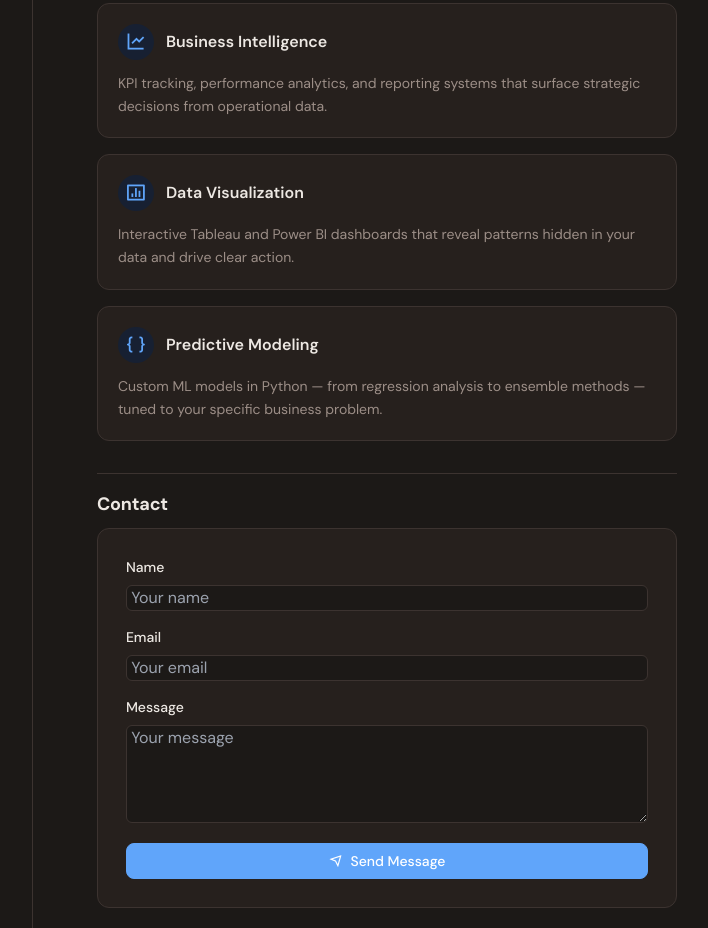
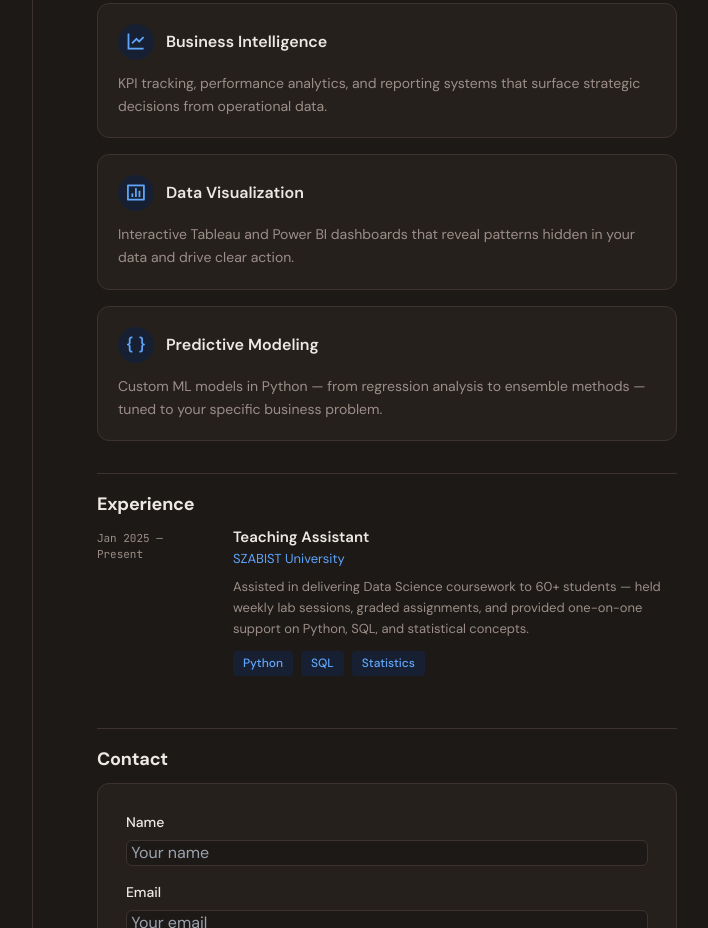
Before and after one commit to fakhurddin/Portfolio_Website, a website: page index.html in a window 1280 px wide. Shown: the part 1361-2289 px from the top of the page, without its empty margins (539-1247 px from the left). Drawn offline with nearby package versions, Linux system fonts and the light colour scheme.

Commit message:
Add Experience section between Expertise and Contact
Co-Authored-By: Claude Sonnet 4.6 <noreply@anthropic.com>

```diff
--- a/Scripts/navigation.js
+++ b/Scripts/navigation.js
@@ -1,6 +1,6 @@
 (function () {
   const navLinks = document.querySelectorAll('.lp-nav__link');
-  const sections = document.querySelectorAll('#about, #projects, #services, #contact');
+  const sections = document.querySelectorAll('#about, #projects, #services, #experience, #contact');
   const rightPanel = document.querySelector('.right-panel');
 
   navLinks.forEach(function (link) {
--- a/Styles/main.css
+++ b/Styles/main.css
@@ -488,3 +488,63 @@ img {
     align-items: flex-start;
   }
 }
+
+/* ==============================
+   EXPERIENCE LIST
+   ============================== */
+.exp-list {
+  display: flex;
+  flex-direction: column;
+}
+
+.exp-entry {
+  display: grid;
+  grid-template-columns: 7rem 1fr;
+  gap: 0 1.5rem;
+  padding: 1.25rem 0;
+  border-bottom: 1px solid var(--border);
+}
+
+.exp-entry:first-child {
+  padding-top: 0;
+}
+
+.exp-entry:last-child {
+  border-bottom: none;
+}
+
+.exp-entry__period {
+  font-family: 'JetBrains Mono', monospace;
+  font-size: 0.6875rem;
+  color: var(--text-muted);
+  padding-top: 0.2rem;
+  line-height: 1.4;
+}
+
+.exp-entry__role {
+  font-size: 0.9375rem;
+  font-weight: 600;
+  color: var(--text);
+  margin: 0 0 0.125rem;
+  line-height: 1.3;
+}
+
+.exp-entry__company {
+  font-size: 0.8125rem;
+  color: var(--accent);
+  margin: 0 0 0.5rem;
+}
+
+.exp-entry__desc {
+  font-size: 0.8125rem;
+  color: var(--text-muted);
+  line-height: 1.6;
+  margin: 0;
+}
+
+@media (max-width: 480px) {
+  .exp-entry {
+    grid-template-columns: 1fr;
+    gap: 0.25rem;
+  }
+}
--- a/index.html
+++ b/index.html
@@ -75,8 +75,9 @@
         <nav class="lp-nav" aria-label="Page sections">
           <a href="#about"    class="lp-nav__link">About</a>
           <a href="#projects" class="lp-nav__link">Projects</a>
-          <a href="#services" class="lp-nav__link">Expertise</a>
-          <a href="#contact"  class="lp-nav__link">Contact</a>
+          <a href="#services"    class="lp-nav__link">Expertise</a>
+          <a href="#experience" class="lp-nav__link">Experience</a>
+          <a href="#contact"    class="lp-nav__link">Contact</a>
         </nav>
 
         <div class="lp-social">
@@ -359,6 +360,31 @@
           </div>
         </section>
 
+        <!-- EXPERIENCE -->
+        <section id="experience" class="rp-section" aria-label="Experience">
+          <h2>Experience</h2>
+          <div class="exp-list">
+
+            <div class="exp-entry">
+              <div class="exp-entry__period">Jan 2025 — Present</div>
+              <div class="exp-entry__body">
+                <h3 class="exp-entry__role">Teaching Assistant</h3>
+                <p class="exp-entry__company">SZABIST University</p>
+                <p class="exp-entry__desc">
+                  Assisted in delivering Data Science coursework to 60+ students — held weekly lab sessions,
+                  graded assignments, and provided one-on-one support on Python, SQL, and statistical concepts.
+                </p>
+                <div class="flex flex-wrap gap-2 mt-3">
+                  <span class="tag">Python</span>
+                  <span class="tag">SQL</span>
+                  <span class="tag">Statistics</span>
+                </div>
+              </div>
+            </div>
+
+          </div>
+        </section>
+
         <!-- CONTACT -->
         <section id="contact" class="rp-section" aria-label="Contact">
           <h2>Contact</h2>
```
